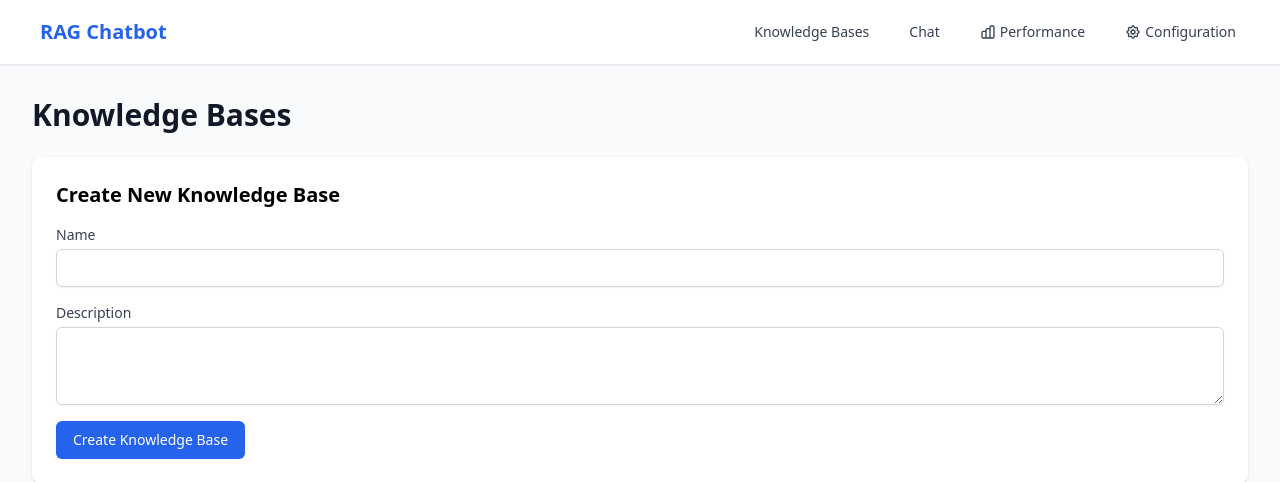
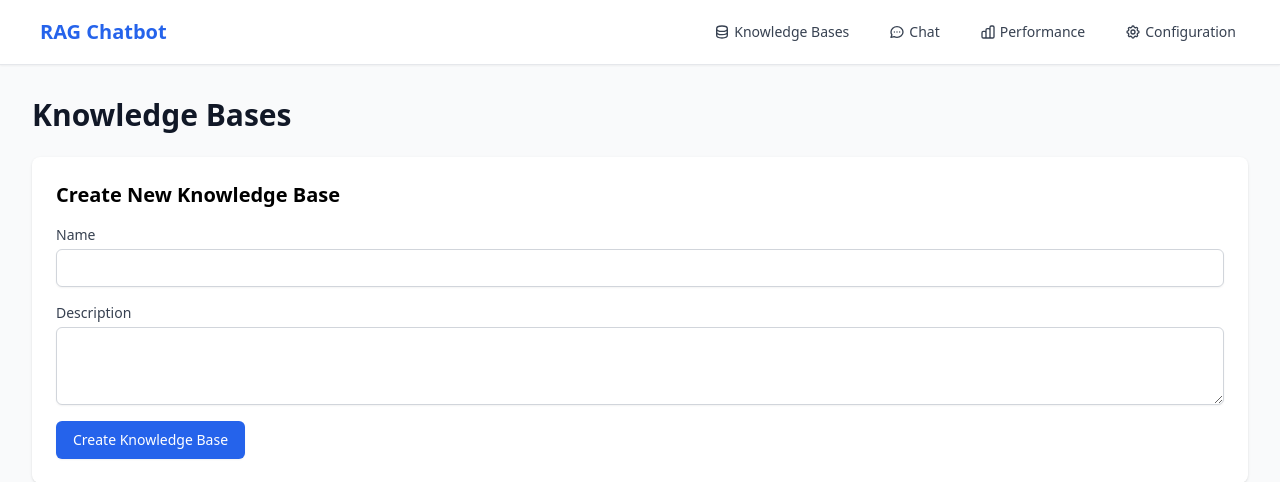
Before and after one commit to dh-sagar12/MLN_RAG, a Python web app: template app/templates/home.html in a window 1280 px wide. Shown: the top 482 px of the page. Run offline with Jinja, Linux system fonts and the light colour scheme; the template is opened without the code that fills it, so the values that code supplies are empty; some libraries are stand-ins or nearby versions.

Commit message:
docker error fix

```diff
--- a/app/templates/base.html
+++ b/app/templates/base.html
@@ -17,10 +17,16 @@
                     </a>
                 </div>
                 <div class="flex items-center space-x-4">
-                    <a href="/" class="text-gray-700 hover:text-blue-600 px-3 py-2 rounded-md text-sm font-medium">
+                    <a href="/#knowledge-bases" class="text-gray-700 hover:text-blue-600 px-3 py-2 rounded-md text-sm font-medium flex items-center">
+                        <svg class="w-4 h-4 mr-1" fill="none" stroke="currentColor" viewBox="0 0 24 24">
+                            <path stroke-linecap="round" stroke-linejoin="round" stroke-width="2" d="M4 7v10c0 2.21 3.582 4 8 4s8-1.79 8-4V7M4 7c0 2.21 3.582 4 8 4s8-1.79 8-4M4 7c0-2.21 3.582-4 8-4s8 1.79 8 4m0 5c0 2.21-3.582 4-8 4s-8-1.79-8-4"></path>
+                        </svg>
                         Knowledge Bases
                     </a>
-                    <a href="/chat" class="text-gray-700 hover:text-blue-600 px-3 py-2 rounded-md text-sm font-medium">
+                    <a href="/chat" class="text-gray-700 hover:text-blue-600 px-3 py-2 rounded-md text-sm font-medium flex items-center">
+                        <svg class="w-4 h-4 mr-1" fill="none" stroke="currentColor" viewBox="0 0 24 24">
+                            <path stroke-linecap="round" stroke-linejoin="round" stroke-width="2" d="M8 12h.01M12 12h.01M16 12h.01M21 12c0 4.418-4.03 8-9 8a9.863 9.863 0 01-4.255-.949L3 20l1.395-3.72C3.512 15.042 3 13.574 3 12c0-4.418 4.03-8 9-8s9 3.582 9 8z"></path>
+                        </svg>
                         Chat
                     </a>
                     <a href="/performance" class="text-gray-700 hover:text-blue-600 px-3 py-2 rounded-md text-sm font-medium flex items-center">
--- a/app/templates/home.html
+++ b/app/templates/home.html
@@ -32,7 +32,7 @@
     <!-- KB List -->
     <div class="bg-white rounded-lg shadow">
         <div class="px-6 py-4 border-b border-gray-200">
-            <h2 class="text-xl font-semibold">Your Knowledge Bases</h2>
+            <h2 class="text-xl font-semibold" id="knowledge-bases">Your Knowledge Bases</h2>
         </div>
         <div class="divide-y divide-gray-200">
             {% if knowledge_bases %}
```
Also changed, not shown: 2 other files.
